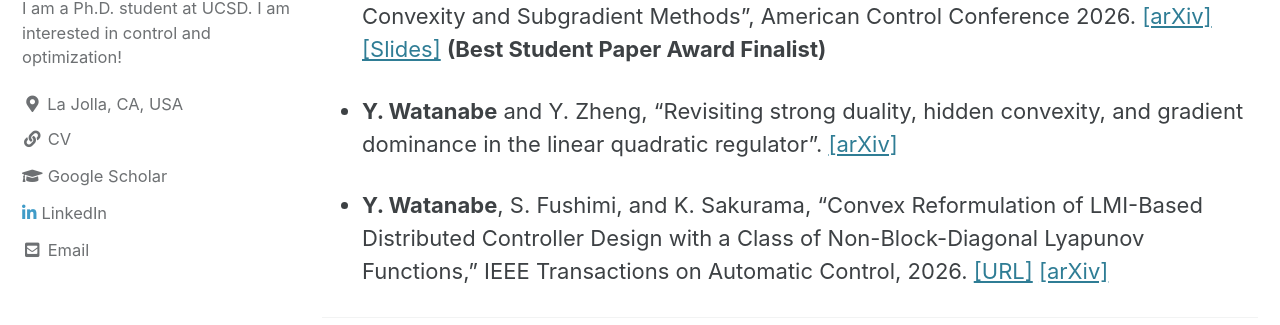
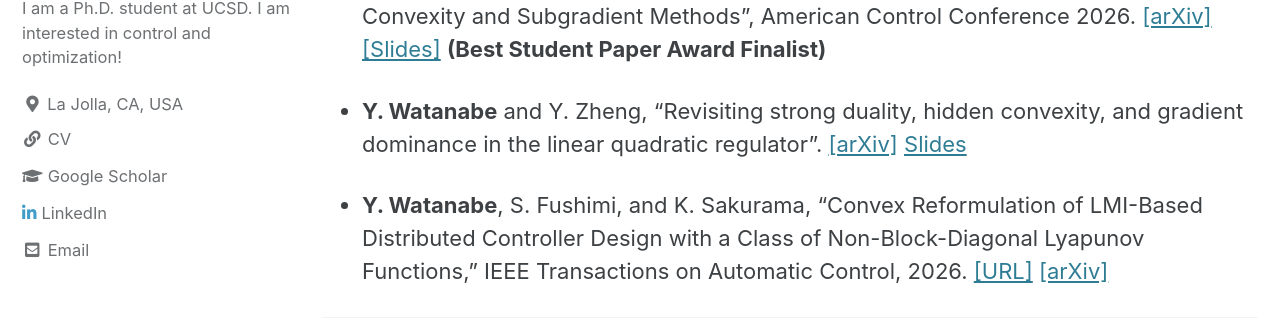
Before and after one commit to WatanabeYuto/watanabeyuto.github.io, a Jekyll site: the page built from publication.md, in a window 1280 px wide and 900 px high. Shown: the part 278-603 px from the top of the window. Built offline with Jekyll 4.4.1, drawn with Linux system fonts in a browser that asks for light colours; cached includes are drawn as plain includes.

Commit message:
update slides

```diff
--- a/publication.md
+++ b/publication.md
@@ -12,7 +12,7 @@ author_profile: true
 **(Best Student Paper Award Finalist)**
 
 - **Y. Watanabe** and Y. Zheng, "Revisiting strong duality, hidden convexity, and gradient
-dominance in the linear quadratic regulator". [[arXiv]](https://arxiv.org/abs/2503.10964)
+dominance in the linear quadratic regulator". [[arXiv]](https://arxiv.org/abs/2503.10964) [Slides](https://drive.google.com/file/d/1yij6Shnm9-aObMxfb68spP4ocih-qUfD/view?usp=sharing)
 
 - **Y. Watanabe**, S. Fushimi, and K. Sakurama, “Convex Reformulation of LMI-Based Distributed Controller Design
 with a Class of Non-Block-Diagonal Lyapunov Functions,” IEEE Transactions on Automatic Control, 2026. [[URL]](https://ieeexplore.ieee.org/document/11264282)
```
